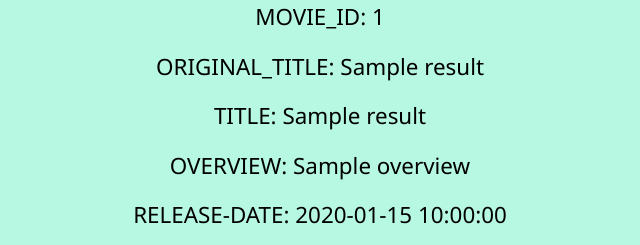
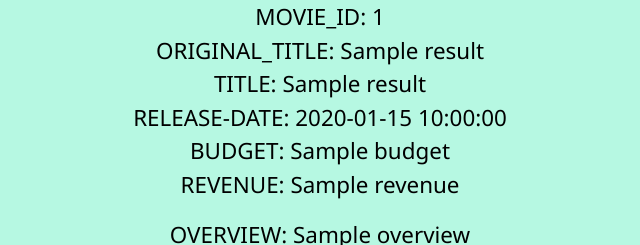
Before and after one commit to mopin01/Project-3-APIs-Search-and-Bookmarking-Application, a Flask app: page /get_movie in a window 1280 px wide. Shown: the top 245 px of the page, without its empty margins (320-960 px from the left). Run offline with Flask 2, Linux system fonts and the light colour scheme; a database or web service that is not in the repository returns one stand-in record (values such as "Sample title"); data that the repository does not hold is empty; some libraries are stand-ins or nearby versions.

Commit message:
added genre, production_companies

```diff
--- a/apis/movie_db_api.py
+++ b/apis/movie_db_api.py
@@ -52,6 +52,13 @@ def more_info(id):
         genre_list = []
         for genre in genre_info:
             genre_list.append(genre['name'])
-        return genre_list
+        budget = response_data['budget']
+        revenue = response_data['revenue']
+        status = response_data['status']
+        production_companies = response_data['production_companies']
+        production_companies_list = []
+        for company in production_companies:
+            production_companies_list.append(company['name'])
+        return genre_list, budget, revenue, status, production_companies_list
     except Exception as e:
         print('Unable to fetch genre data', e)
--- a/app.py
+++ b/app.py
@@ -12,8 +12,8 @@ def movie_info():
     movie_title = request.args.get('movie_name')
     overview, release_date, id, original_title,title = movie_db_api.get_overview(movie_title)
     image_list = movie_db_api.get_image(id)
-    genre_list = movie_db_api.more_info(id)
-    return render_template('movie.html', overview=overview, release_date=release_date, id=id, original_title=original_title, title=title, image_list=image_list, genre_list=genre_list)
+    genre_list, budget, revenue, status, production_companies_list = movie_db_api.more_info(id)
+    return render_template('movie.html', overview=overview, release_date=release_date, id=id, original_title=original_title, title=title, image_list=image_list, genre_list=genre_list, budget=budget, revenue=revenue, status=status, production_companies_list=production_companies_list)
 
 
 
--- a/templates/movie.html
+++ b/templates/movie.html
@@ -2,22 +2,16 @@
 
 {% block content %}
 <p>
-    MOVIE_ID: {{ id }}
-</p>
-
-<p>
-    ORIGINAL_TITLE: {{ original_title }}
-</p>
-
-<p>
-    TITLE: {{ title }}
+    MOVIE_ID: {{ id }}<br>
+    ORIGINAL_TITLE: {{ original_title }}<br>
+    TITLE: {{ title }} <br>
+    RELEASE-DATE: {{ release_date }}<br>
+    BUDGET: {{ budget }}<br>
+    REVENUE: {{ revenue }}<br>
 </p>
 
 <p>
     OVERVIEW: {{ overview }}
-</p>
-<p>
-    RELEASE-DATE: {{ release_date }}
 </p>
 
 <p>
@@ -33,6 +27,15 @@
 
     {{ genre }}
     {% endfor %}
+</p>
+
+<p>PRODUCTION COMPANIES:
+    <br>
+    {%for company in production_companies_list %}
+    {{ company }}<br>
+    {% endfor %}
+</p>
+
 
 
 {% endblock %}
```
